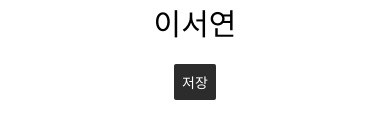
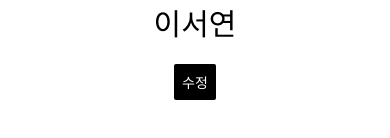
Before and after one commit to stronggirlSY/study2, a React Native app: screen / in a window 390 px wide. Shown: the part 382-520 px from the top of the page. Built offline with nearby package versions, Linux system fonts and the light colour scheme.

Commit message:
버튼색깔바꾸는중

```diff
--- a/App.js
+++ b/App.js
@@ -3,43 +3,48 @@ import {StyleSheet, Text, View, Button, TextInput} from 'react-native';
 
 const App =() => {
 
-  const [pressed, setPressed] = useState(false);
+  const [Namepressed, setNamePressed] = useState(false);
   const [name, setName] = useState('이서연');
   const [age, setAge] = useState('20');
   const [email, setEmail] = useState('leesyeon0310@gmail.com');
-  const [isEditing, setIsEditing] = useState(false);
+  const [isnameEditing, setIsNameEditing] = useState(false);
+  const [isageEditing, setIsageEditing] = useState(false);
 
-  const handlePress = () => {
-    setPressed(!pressed);
+
+  const handleNamePress = () => {
+    setNamePressed(!Namepressed);
   };
-  const handleEditToggle = () => {
-    setIsEditing(!isEditing);
+  const handleNameEditToggle = () => {
+    setIsNameEditing(!isnameEditing);
   };
 
-  const handleButtonPress = () => {
-    handlePress();
-    handleEditToggle();
+  const handleNameButtonPress = () => {
+    handleNamePress();
+    handleNameEditToggle();
   };
+
   return (
 
+    //이름칸
     <View style={styles.container}>
+
       <Text>이름:</Text>
-      {isEditing ? (
+      {isnameEditing ? (
       <TextInput
       style={styles.input}
       placeholder="이름을 입력하세요"
       value={name}
       onChangeText={setName}
-      onSubmitEditing={handleEditToggle}
-      />
+      onSubmitEditing={handleNameEditToggle}/>
       ) : (
         <Text style={styles.text}>{name}</Text>
       )}
+
       <View style={styles.buttonContainer}>
         <Button
-        color="#2c2c2c"
-        title={pressed ? '수정' : '저장'}
-        onPress={handleButtonPress}
+        color= "#000000"
+        title={Namepressed ? '저장' : '수정'}
+        onPress={handleNameButtonPress}
          />
       </View>
     </View>
```
